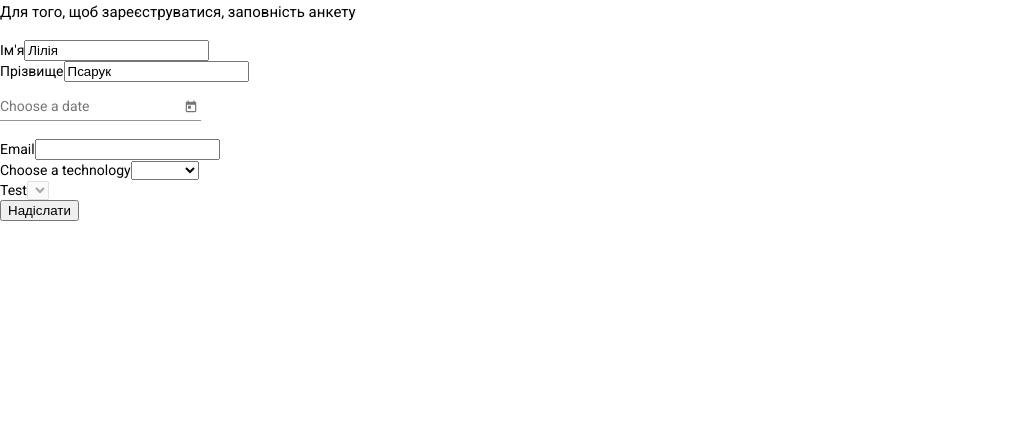
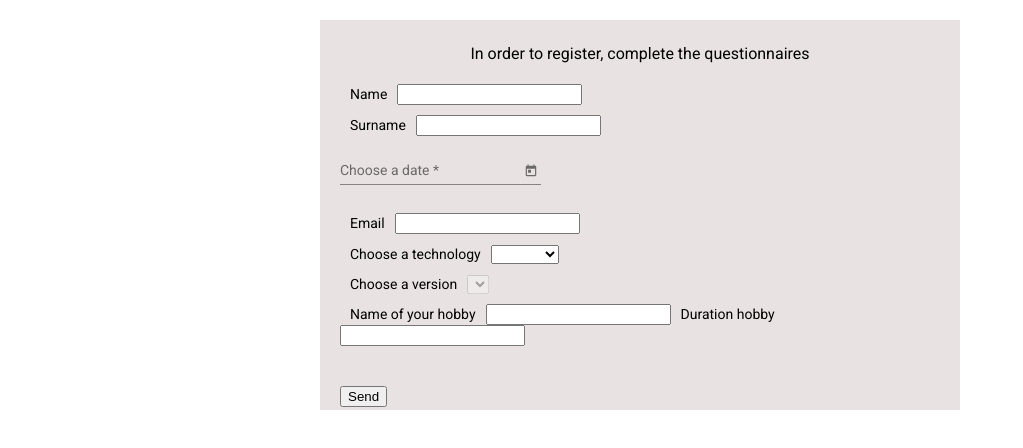
Before and after one commit to Psaruklily/formGSoft, an Angular app: page / in a window 1280 px wide. Shown: the top 448 px of the page, without its empty margins (0-1023 px from the left). Built offline with nearby package versions, Linux system fonts and the light colour scheme.

Commit message:
Added some styles

```diff
--- a/src/app/app.component.html
+++ b/src/app/app.component.html
@@ -1,2 +1 @@
-<h4>Для того, щоб зареєструватися, заповність анкету</h4>
 <app-form></app-form>
--- a/src/app/form/form.component.css
+++ b/src/app/form/form.component.css
@@ -1,3 +1,25 @@
+.form-wrapper {
+    margin: 0 auto;
+    background: rgb(233, 226, 226);
+    height: 350px;
+    width: 600px;
+    margin-top: 20px;
+    text-align: center;
+    padding: 20px;
+}
+
+.form-group {
+    margin: 10px 0px;
+}
+
+.form {
+    text-align: left;
+}
+
+label {
+    margin: 0px 10px;
+}
+
 input.ng-touched.ng-invalid {
     border: solid red 2px;
 }
--- a/src/app/form/form.component.html
+++ b/src/app/form/form.component.html
@@ -1,6 +1,9 @@
+<div class="form-wrapper">
+    <h3>In order to register, complete the questionnaires</h3>
+    <div class="form">
         <form [formGroup]="formForDevelopers" (ngSubmit)="send()" novalidate>
             <div class="form-group">
-        <label>Ім'я</label>
+                <label for="name">Name</label>
                 <input class="form-control" name="name" formControlName="developersName">
 
                 <div class="alert-danger" *ngIf="formForDevelopers.controls['developersName'].invalid && formForDevelopers.controls['developersName'].touched">
@@ -9,7 +12,7 @@
             </div>
 
             <div class="form-group">
-        <label>Прізвище</label>
+                <label for="surname">Surname</label>
                 <input class="form-control" name="surname" formControlName="developersSurname">
 
                 <div class="alert-danger" *ngIf="formForDevelopers.controls['developersSurname'].invalid && formForDevelopers.controls['developersSurname'].touched">
@@ -17,11 +20,13 @@
                 </div>
             </div>
 
+            <div class="form-group">
                 <mat-form-field>
-        <input matInput [matDatepicker]="picker" placeholder="Choose a date">
+                    <input matInput [matDatepicker]="picker" placeholder="Choose a date" class="form-control" formControlName="developersBirthday">
                     <mat-datepicker-toggle matSuffix [for]="picker"></mat-datepicker-toggle>
                     <mat-datepicker #picker></mat-datepicker>
                 </mat-form-field>
+            </div>
 
             <div class="form-group">
                 <label>Email</label>
@@ -46,15 +51,27 @@
             </div>
 
             <div class="form-group">
-        <label for="test">Test</label>
-        <select name="test" [attr.disabled]="!selectedObject ? 'disabled' : null">
+                <label for="selectVers">Choose a version</label>
+                <select name="selectVers" [attr.disabled]="!selectedObject ? 'disabled' : null" class="form-control" formControlName="selectVersion">
                 <option *ngFor="let ver of periodOptions" [value]="ver">{{ver}}</option>
             </select>
             </div>
 
             <div class="form-group">
+                <label for="test">Name of your hobby</label>
+                <input name="hobby-name" class="form-control" formControlName="hobbys">
+
+                <label for="test">Duration hobby</label>
+                <input name="hobby-duration" class="form-control" formControlName="hobbys">
+            </div>
+
+            <br>
+
+            <div class="form-group">
                 <button class="btn btn-default">
-          Надіслати
+              Send
           </button>
             </div>
         </form>
+    </div>
+</div>
--- a/src/app/form/form.component.ts
+++ b/src/app/form/form.component.ts
@@ -1,6 +1,7 @@
 import { Component, OnInit } from '@angular/core';
 import { FormGroup, FormControl, Validators } from '@angular/forms';
 import { Tehnology } from '../Tehnologys';
+import { Hobby } from '../hobby';
 import { DataService } from '../data.service';
 
 @Component({
@@ -14,24 +15,29 @@ export class FormComponent implements OnInit {
   selectedObject: Tehnology;
   tehnologys: Tehnology[];
   periodOptions = [];
+  hobby: Hobby;
+  hobbys: Hobby[] = [];
 
   constructor(private dataService: DataService) {
     this.formForDevelopers = new FormGroup({
-      developersName : new FormControl('Лілія', [
+      developersName : new FormControl('', [
         Validators.required,
         Validators.pattern('([a-zA-Z]).{2,}')
       ]),
-      developersSurname : new FormControl('Псарук', [
+      developersSurname : new FormControl('', [
         Validators.required,
         Validators.pattern('([a-zA-Z]).{2,}')
       ]),
-      selectTehnology: new FormControl('', Validators.required),
-      selectVersion: new FormControl('', Validators.required),
+      developersBirthday: new FormControl('', Validators.required),
       developersEmail : new FormControl('', [
         Validators.required,
         Validators.email,
         this.developerEmailValidator
-      ])
+      ]),
+      selectTehnology: new FormControl('', Validators.required),
+      selectVersion: new FormControl('', Validators.required),
+      hobbys: new FormControl('', Validators.required),
+      // hobbyDuration: new FormControl('', Validators.required)
     })
    }
 
@@ -41,6 +47,7 @@ export class FormComponent implements OnInit {
 
   send() {
     console.log(this.formForDevelopers);
+    this.hobbys.push(new Hobby(this.hobby.name, this.hobby.duration))
   }
 
   changeModelOfSelect(val):void {
--- /dev/null
+++ b/src/app/hobby.ts
@@ -0,0 +1,6 @@
+export class Hobby {
+  constructor(
+    public name: string,
+    public duration: string
+  ) {}
+}
```
Lines whose indentation alone changed are shown as unchanged.
